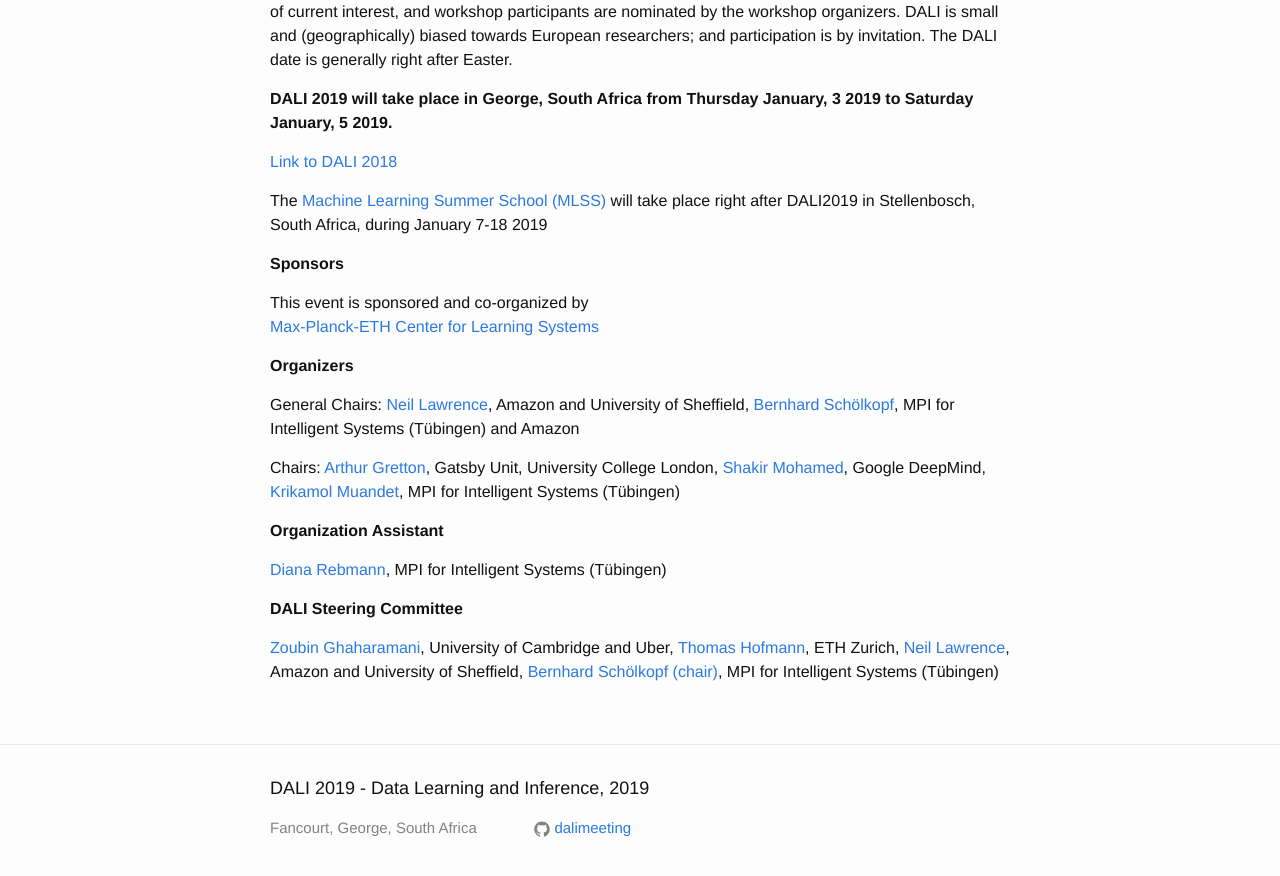
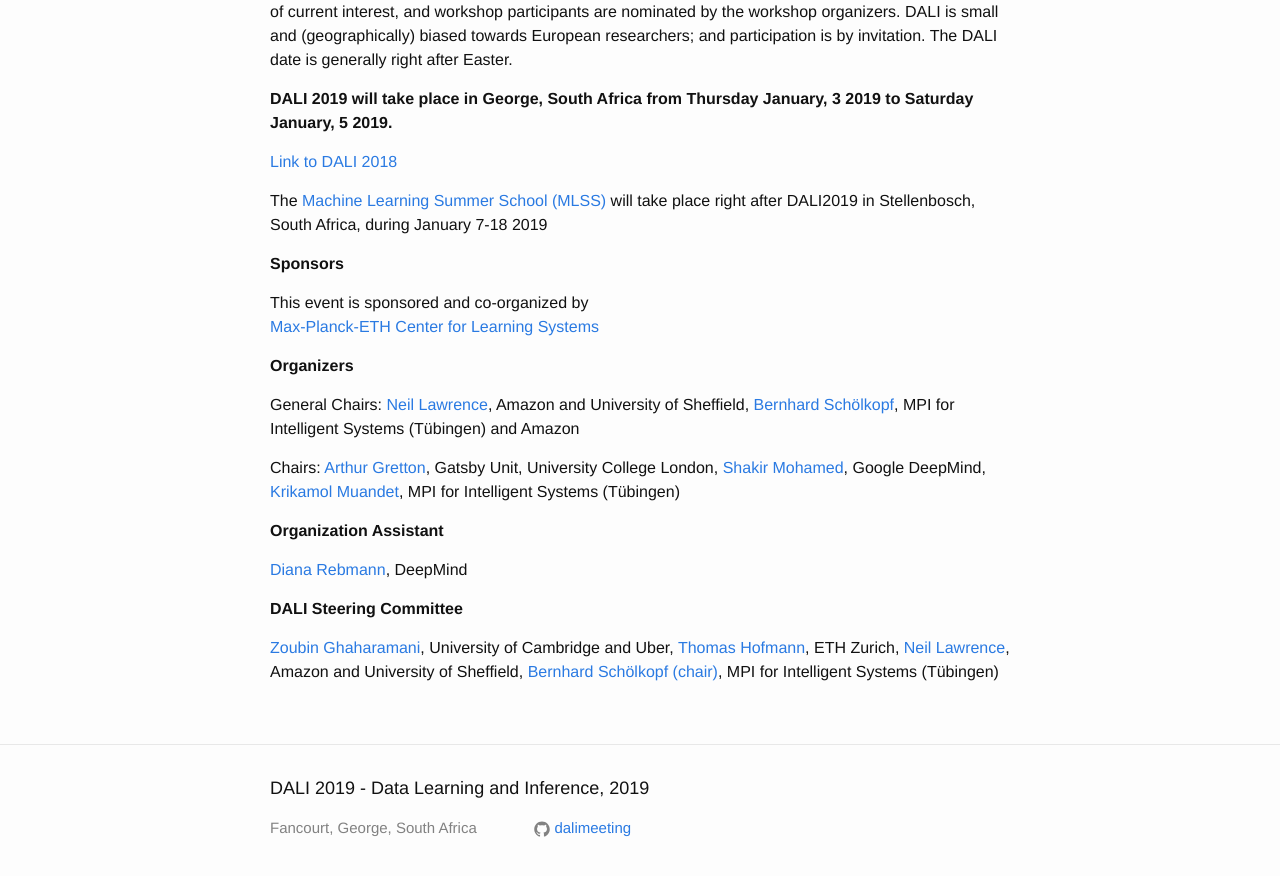
Before and after one commit to dalimeeting/dalimeeting.github.io, a Jekyll site: the page built from index.html, in a window 1280 px wide and 900 px high, scrolled down 686 px. Shown: the top 876 px of the window. Built offline with Jekyll 4.4.1, drawn with Linux system fonts in a browser that asks for light colours.

Commit message:
Update _config.yml

```diff
--- a/_config.yml
+++ b/_config.yml
@@ -41,7 +41,7 @@
   assistants:
   - name: Diana Rebmann
     url: "https://ei.is.tuebingen.mpg.de/person/drebmann"
-    institute: MPI for Intelligent Systems (Tübingen)
+    institute: DeepMind
   steering:
   - name: Zoubin Ghaharamani
     url: "http://mlg.eng.cam.ac.uk/zoubin/"
```
